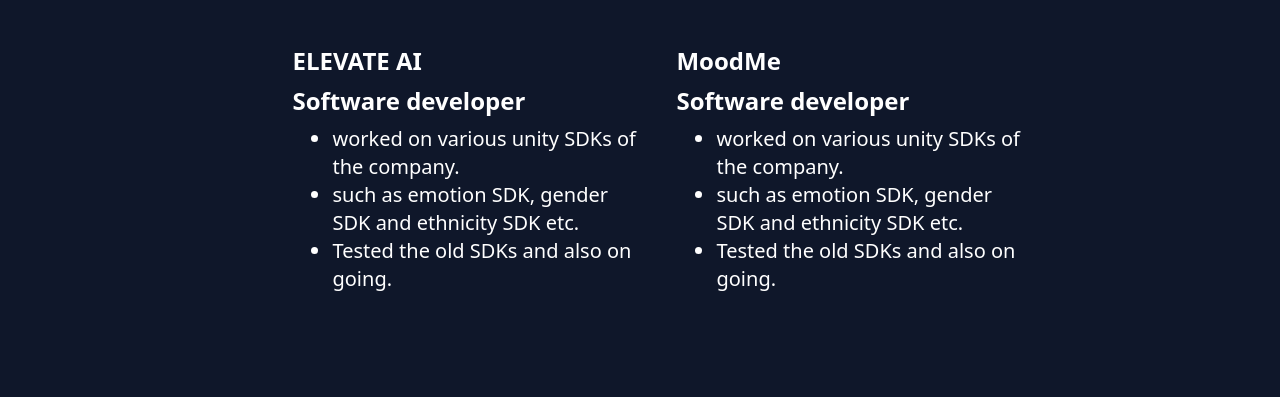
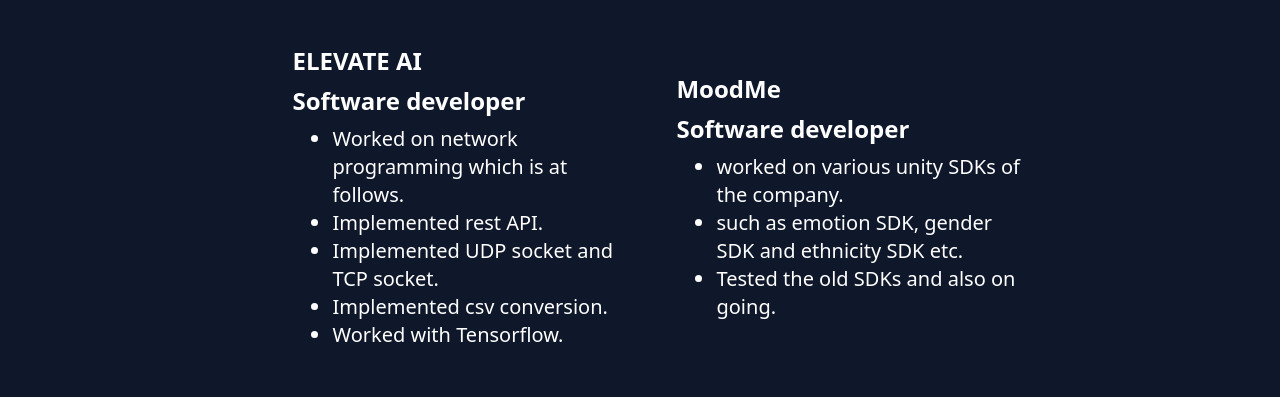
Before and after one commit to om2137/portfo, a Next.js app: page / in a window 1280 px wide. Shown: the part 3980-4377 px from the top of the page. Built offline with nearby package versions, Linux system fonts and the light colour scheme.

Commit message:
elevate work update

```diff
--- a/components/sections/Experience.tsx
+++ b/components/sections/Experience.tsx
@@ -81,9 +81,11 @@ export default function Experience() {
                     <span className='flex font-semibold text-2xl pb-2'>Software developer</span>
                     <div className=' mx-auto ml-10' >
                         <ul className='list-disc '>
-                            <li>worked on various unity SDKs of the company.</li>
-                            <li>such as emotion SDK, gender SDK and ethnicity SDK etc.</li>
-                            <li>Tested the old SDKs and also on going.</li>
+                            <li>Worked on network programming which is at follows.</li>
+                            <li> Implemented rest API.</li>
+                            <li> Implemented UDP socket and TCP socket.</li>
+                            <li> Implemented csv conversion.</li>
+                            <li> Worked with Tensorflow.</li>
                         </ul>
                     </div>
                 </div>
@@ -108,9 +110,11 @@ export default function Experience() {
                     <span className='flex font-semibold text-2xl pb-2 text-center mx-auto text-center sm:text-left'>Software developer</span>
                     <div className=' mx-auto  sm:text-left' >
                         <ul className='list-disc '>
-                            <li>worked on various unity SDKs of the company.</li>
-                            <li>such as emotion SDK, gender SDK and ethnicity SDK etc.</li>
-                            <li>Tested the old SDKs and also on going.</li>
+                            <li>Worked on network programming which is at follows.</li>
+                            <li> Implemented rest API.</li>
+                            <li> Implemented UDP socket and TCP socket.</li>
+                            <li> Implemented csv conversion.</li>
+                            <li> Worked with Tensorflow.</li>
                         </ul>
                     </div>
                 </div>
```
